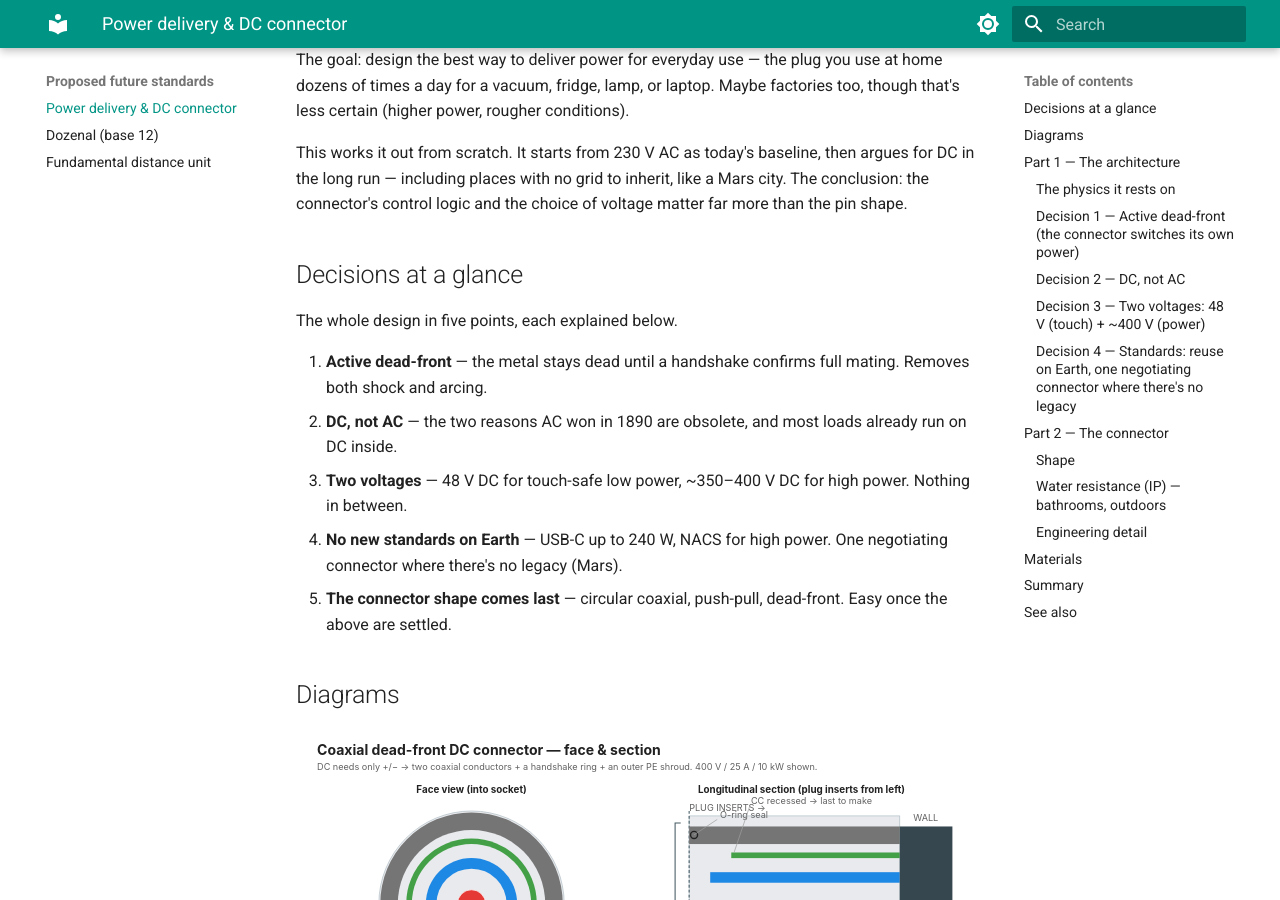
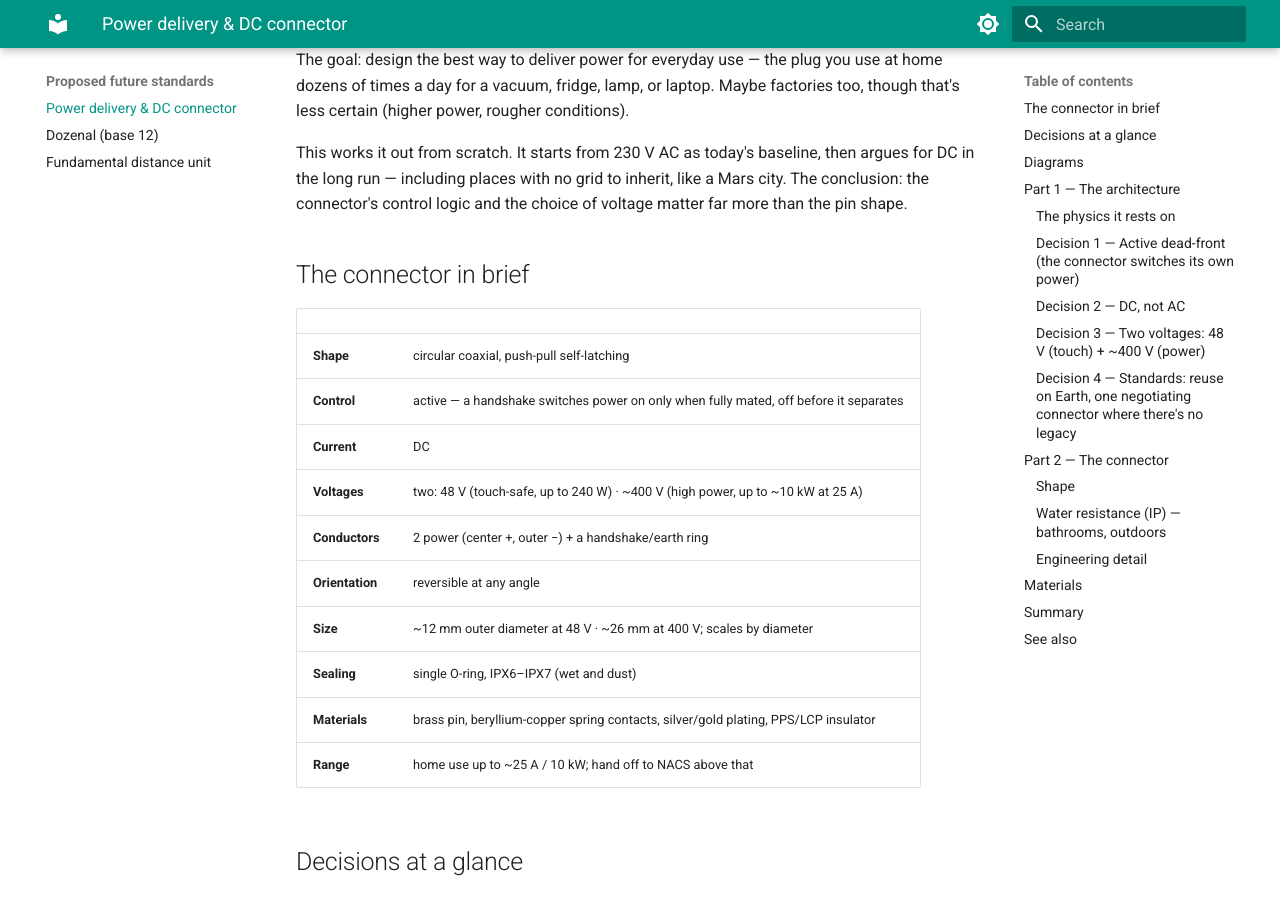
Before and after one commit to rubenayla/notes, an MkDocs documentation site: the page built from docs/ideas/power-delivery-dc-connector.md, in a window 1280 px wide and 900 px high, scrolled down 222 px. Built offline with MkDocs 1.6.1 and Material for MkDocs 9.7.7, drawn with Linux system fonts in a browser that asks for light colours.

Commit message:
DC page: add connector spec summary near the top

```diff
--- a/docs/ideas/power-delivery-dc-connector.md
+++ b/docs/ideas/power-delivery-dc-connector.md
@@ -3,6 +3,21 @@
 The goal: design the best way to deliver power for everyday use — the plug you use at home dozens of times a day for a vacuum, fridge, lamp, or laptop. Maybe factories too, though that's less certain (higher power, rougher conditions).
 
 This works it out from scratch. It starts from 230 V AC as today's baseline, then argues for DC in the long run — including places with no grid to inherit, like a Mars city. The conclusion: the connector's control logic and the choice of voltage matter far more than the pin shape.
+
+## The connector in brief
+
+| | |
+|---|---|
+| **Shape** | circular coaxial, push-pull self-latching |
+| **Control** | active — a handshake switches power on only when fully mated, off before it separates |
+| **Current** | DC |
+| **Voltages** | two: 48 V (touch-safe, up to 240 W) · ~400 V (high power, up to ~10 kW at 25 A) |
+| **Conductors** | 2 power (center +, outer −) + a handshake/earth ring |
+| **Orientation** | reversible at any angle |
+| **Size** | ~12 mm outer diameter at 48 V · ~26 mm at 400 V; scales by diameter |
+| **Sealing** | single O-ring, IPX6–IPX7 (wet and dust) |
+| **Materials** | brass pin, beryllium-copper spring contacts, silver/gold plating, PPS/LCP insulator |
+| **Range** | home use up to ~25 A / 10 kW; hand off to NACS above that |
 
 ## Decisions at a glance
 
```
